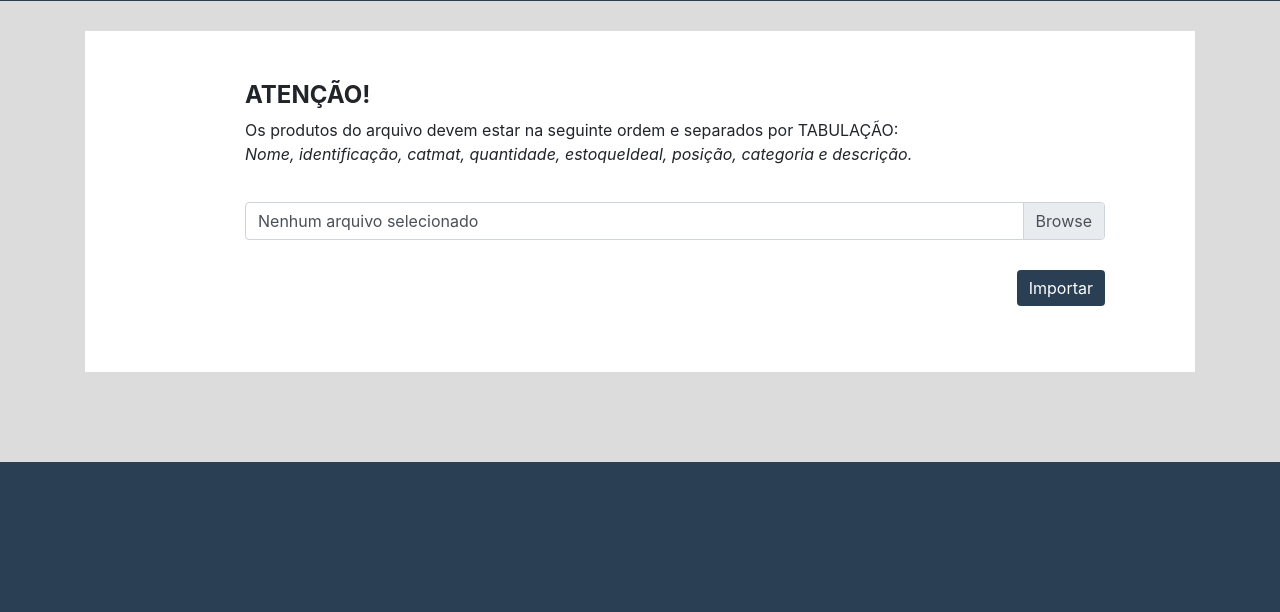
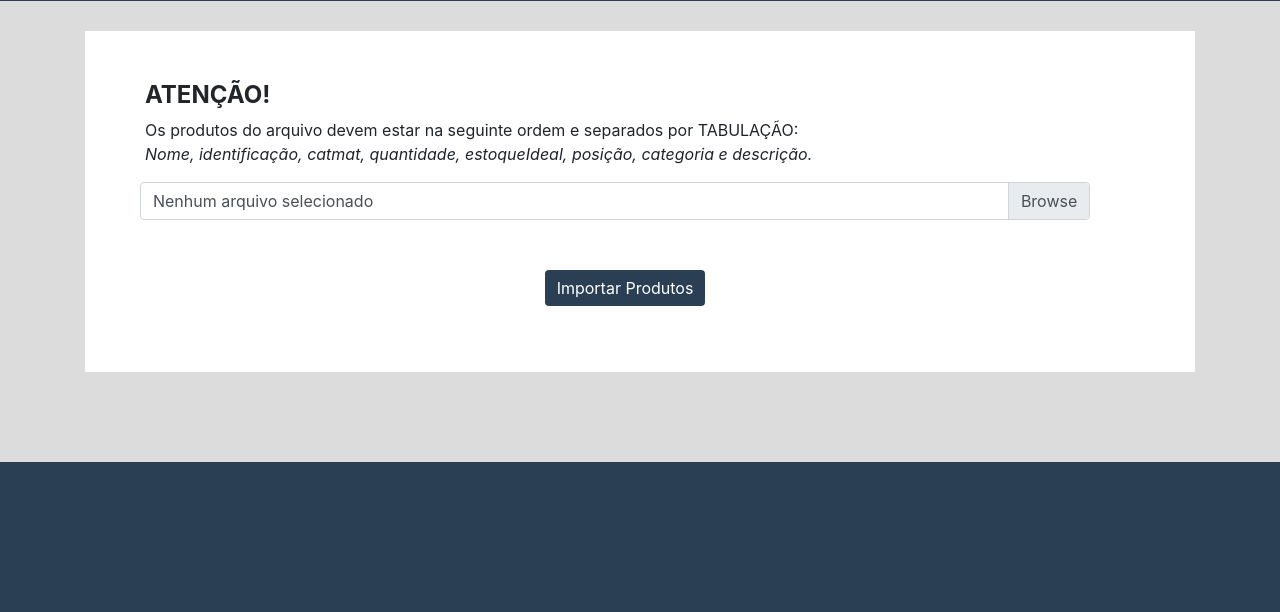
Before and after one commit to rodrigoAMF/stock-planner, a PHP site: page /importar-produtos.php in a window 1280 px wide. Shown: the part 149-761 px from the top of the page. Run offline with PHP 8.4, Linux system fonts and the light colour scheme; style sheets or scripts are compiled from the project's sources.

Commit message:
Fix na responsividade da página importar produtos

```diff
--- a/css/importar-produtos.css
+++ b/css/importar-produtos.css
@@ -1,2 +1,2 @@
-body{background-color:#dcdcdc}form{width:900px;margin:0 auto;padding:20px}#principal{background-color:white;padding:30px;padding-right:0px;padding-left:70px}.botaoImportar{background:#2a3f54 !important;border:none;margin-top:30px;float:right}.texto{margin-bottom:20px;display:block !important}.caixaImportar{display:block !important}
+body{background-color:#dcdcdc}#principal{background-color:white;padding:50px 60px}.custom-file-label{width:96%;margin-left:1%}.botaoImportar{background:#2a3f54 !important;border:none}.centraliza{margin-top:50px;text-align:center}
 /*# sourceMappingURL=importar-produtos.css.map */
--- a/importar-produtos.php
+++ b/importar-produtos.php
@@ -9,35 +9,40 @@
 
 <div class="container">
   <div id="principal">
-    <form method="post" action="processa-arquivo.php" enctype="multipart/form-data" class="was-validated">
-      <div class="form-row">
-        <div class="form-group col-xl-12 col-md-8 col-sm-4 col-3 col-lg-10 texto">
+      <div class="row">
+          <div class="col-md-12">
               <h4><strong> ATENÇÃO! </strong></h4>
               <p>
                   Os produtos do arquivo devem estar na seguinte ordem e separados por TABULAÇÃO:<br>
                   <i>Nome, identificação, catmat, quantidade, estoqueIdeal, posição, categoria e descrição.</i>
               </p>
           </div>
-
-        <div class="form-group col-xl-12 col-md-8 col-sm-4 col-3 col-lg-10 caixaImportar">
-            <div class="custom-file">
-
+      </div>
+      <div class="row">
+          <div class="col-md-12">
+              <form method="post" action="processa-arquivo.php" enctype="multipart/form-data" class="was-validated">
+                  <div class="form-group">
                       <label class="custom-file-label" for="validatedCustomFile"><span id="label-nomeArquivo">Nenhum arquivo selecionado</span></label>
-              <input type='file' class="custom-file-input" id="file" name="arquivo" accept=".txt"  required>
+                      <input type='file' class="custom-file-input form-control-file" id="file" name="arquivo" accept=".txt"  required>
                   </div>
-            <div>
-              <input class="btn btn-primary botaoImportar" type="submit" value="Importar">
-            </div>
+                  <div class="form-group">
+                      <div class="centraliza">
+                          <input class="btn btn-primary botaoImportar" type="submit" value="Importar Produtos">
                       </div>
                   </div>
               </form>
+          </div>
+      </div>
+      <div class="row">
+          <div class="col-md-12">
               <?php
                   if (isset($_SESSION['msg'])) {
                       echo $_SESSION['msg'];
                       unset($_SESSION['msg']);
                   }
-
               ?>
+          </div>
+      </div>
     </div>
 </div>
 
--- a/scss/importar-produtos.scss
+++ b/scss/importar-produtos.scss
@@ -2,35 +2,23 @@ body {
 	background-color: #dcdcdc;
 }
 
-
-form {
-  width: 900px;
-  margin: 0 auto;
-  padding: 20px;
+#principal {
+	background-color: white;
+	padding: 50px 60px;
 }
 
-
-#principal {
-	background-color: white;
-	padding: 30px;
-	padding-right: 0px;
-	padding-left: 70px;
+.custom-file-label{
+	width: 96%;
+	margin-left:1%;
 }
 
 .botaoImportar
 {
 	background: #2a3f54 !important;
 	border:none;
-	margin-top: 30px;
-	float: right;
 }
 
-.texto
-{
-	margin-bottom: 20px;
-	display: block !important;
+.centraliza{
+	margin-top: 50px;
+	text-align: center;
 }
-.caixaImportar
-{
-	display: block !important;
-}
```
Lines whose indentation alone changed are shown as unchanged.
